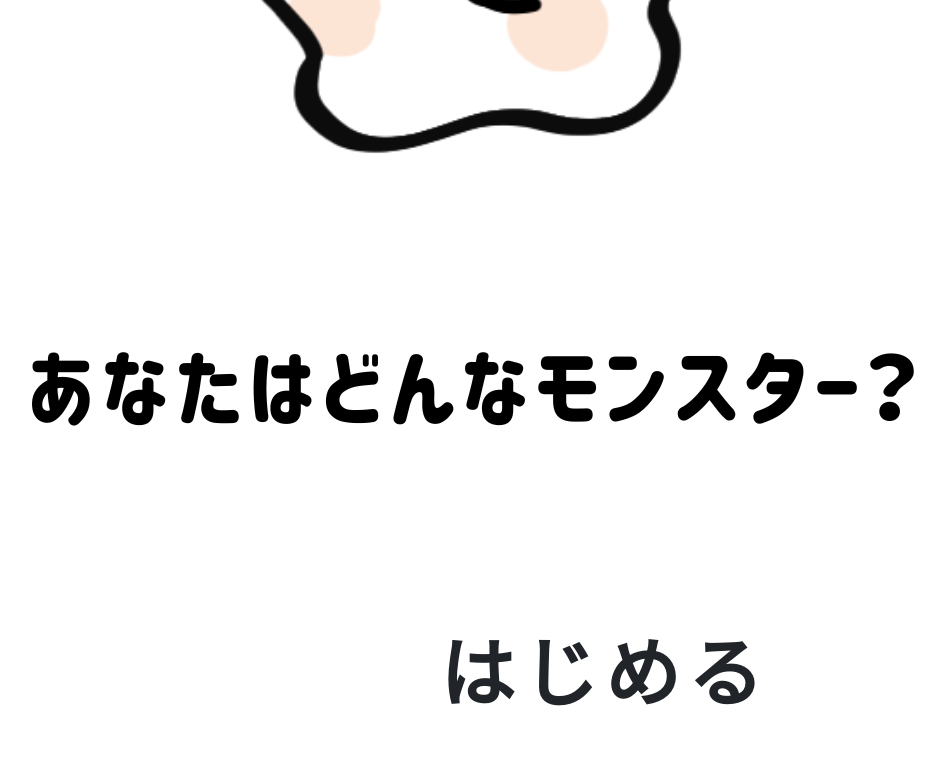
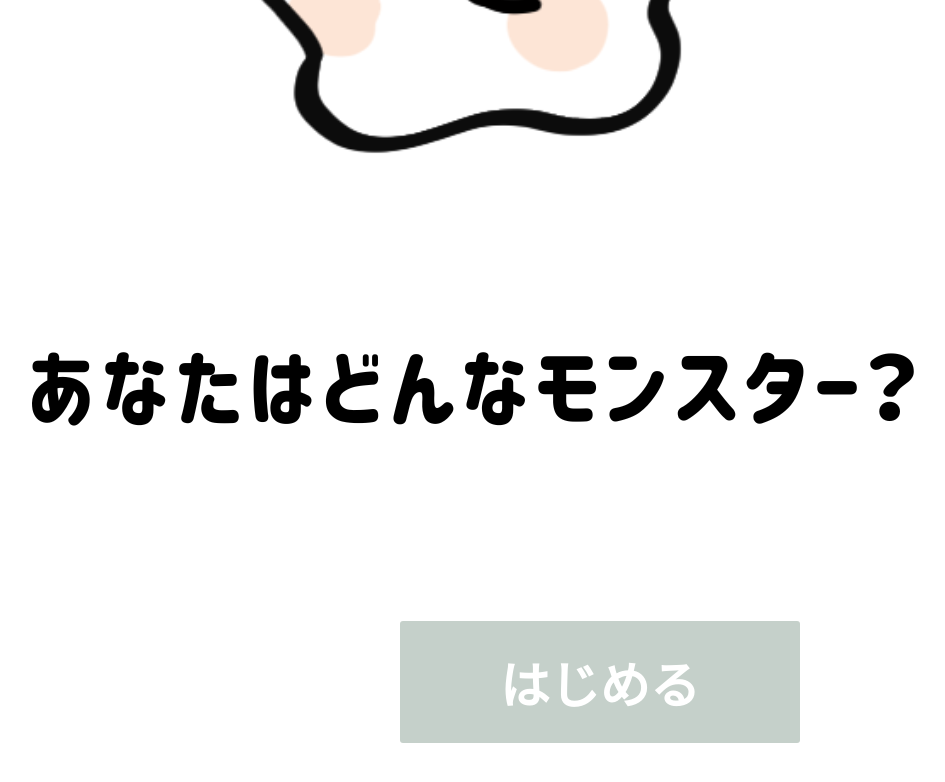
Before and after one commit to ryukitokai/mymonster, a plain HTML site: page index.html in a window 1280 px wide. Shown: the part 840-1622 px from the top of the page, without its empty margins (76-1021 px from the left). Drawn offline with Linux system fonts and the light colour scheme.

Commit message:
Update MyMonster-2.css

```diff
--- a/MyMonster-2.css
+++ b/MyMonster-2.css
@@ -3,44 +3,6 @@
 }
 
 
-/*ボタン用のCSS */
-*,
-*:before,
-*:after {
-  -webkit-box-sizing: inherit;
-  box-sizing: inherit;
-}
-
-html {
-  -webkit-box-sizing: border-box;
-  box-sizing: border-box;
-  font-size: 62.5%;/*rem算出をしやすくするために*/
-}
-
-/*ボタン(デザイン面）のCSS */
-.btn,
-a.btn,
-button.btn {
-  font-size: 7.5rem;
-  font-weight: 700;
-  line-height: 1.5;
-  position: relative;
-  display: inline-block;
-  padding: 1rem 4rem;
-  cursor: pointer;
-  -webkit-user-select: none;
-  -moz-user-select: none;
-  -ms-user-select: none;
-  user-select: none;
-  -webkit-transition: all 0.3s;
-  transition: all 0.3s;
-  text-align: center;
-  vertical-align: middle;
-  text-decoration: none;
-  letter-spacing: 0.1em;
-  color: #212529;
-  border-radius: 0.5rem;
-}
 
 /*ボタンの位置調整CSS・フォント変更*/
 .botton1{
@@ -52,44 +14,31 @@ button.btn {
 
 
 
-a.btn-flat {
-    overflow: hidden;
-
-    padding: 1.5rem 6rem;
-
-    color: #fff;
-    border-radius: 0;
-    background: #000;
+a.btn-tem{
+    padding: 0.5em;
+    margin: 10px 0;
+    display: block;
+    color: #fff !important;
+    background: #c5d0ca;
+    text-decoration: none;
+    font-weight: bold;
+    font-size:30px;
+    border-radius: 3px;
+    text-align:center;
+    text-decoration:none !important;
   }
 
-  a.btn-flat span {
-    position: relative;
+  a.btn-tem:hover {
+    background: #e1ff01;
   }
-
-
-  a.btn-flat:before {
-    position: absolute;
-    top: 0;
-    left: 0;
-
-    width: 200px;
-    height: 200px;
-
-    content: '';
-    -webkit-transition: all .5s ease-in-out;
-    transition: all .5s ease-in-out;
-    -webkit-transform: translateX(-80%) translateY(-25px);
-    transform: translateX(-80%) translateY(-25px);
-
-    border-radius: 50%;
-    background: #eb6100;
+  @media screen and (min-width: 768px){
+    a.btn-tem{
+      padding: 0.5em 2em;
+      margin: 10px auto;
+      font-size:50px;
+      display:inline-block;
+    }
+    a.btn-tem:before {
+      margin: -3px 10px 0 0;
+    }
   }
-
-  a.btn-flat:hover:before {
-    width: 600px;
-    height: 500px;
-
-    -webkit-transform: translateX(-1%) translateY(-175px);
-
-    transform: translateX(-1%) translateY(-175px);
-  }
```
